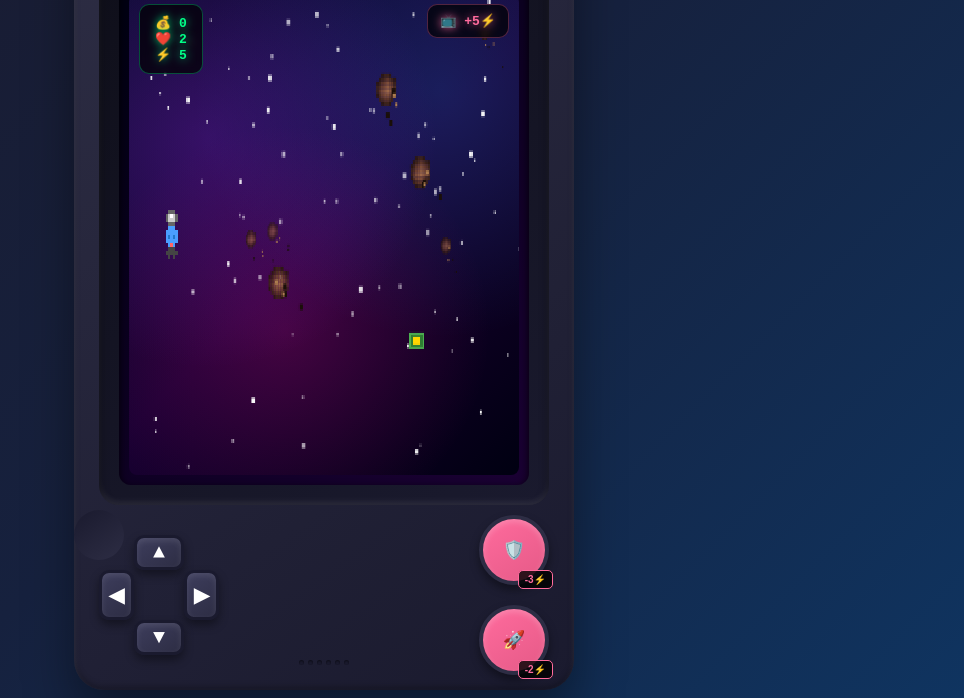
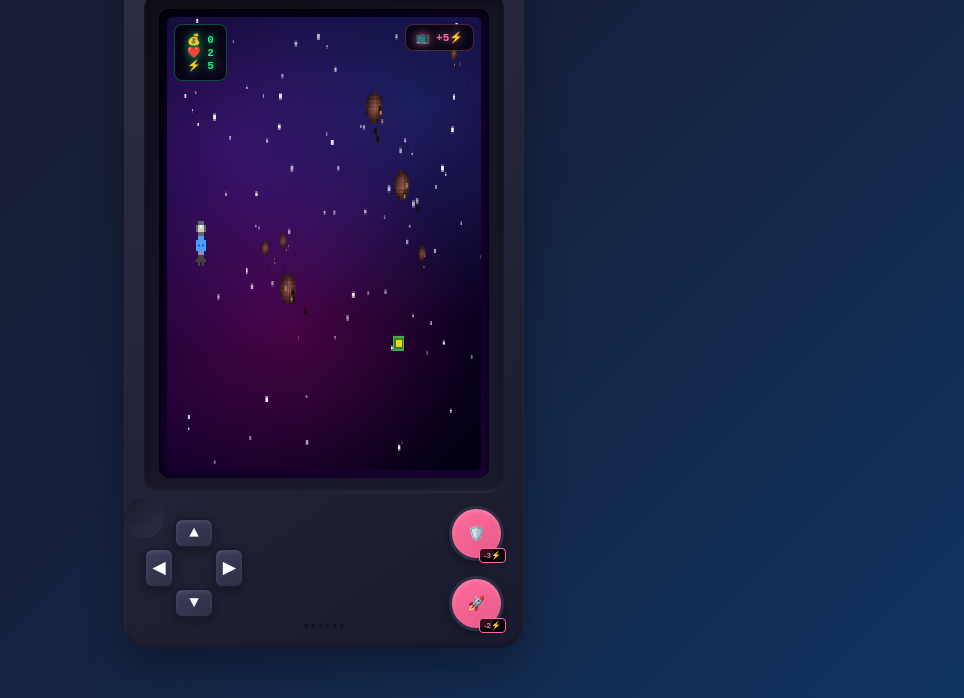
Before and after one commit to nachoglezmur/juego, a plain HTML site: page index.html in a window 1280 px wide. Shown: the part 102-800 px from the top of the page, without its empty margins (316-1280 px from the left). Drawn offline with Linux system fonts and the light colour scheme.

```diff
--- a/index.html
+++ b/index.html
@@ -26,18 +26,18 @@
         }
 
         .console {
-            width: 98vw; /* Increased from 95vw */
-            max-width: 500px; /* Increased from 400px */
-            height: 98vh; /* Increased from 95vh */
-            max-height: 850px; /* Increased from 700px */
+            width: 95vw;
+            max-width: 400px;
+            height: 95vh;
+            max-height: 700px;
             background: linear-gradient(145deg, #2d2d44, #1a1a2e);
-            border-radius: 30px; /* Slightly larger border-radius */
+            border-radius: 25px;
             box-shadow:
-                0 25px 50px rgba(0,0,0,0.4), /* Slightly larger shadow */
-                inset 0 3px 6px rgba(255,255,255,0.1),
-                inset 0 -3px 6px rgba(0,0,0,0.3);
+                0 20px 40px rgba(0,0,0,0.3),
+                inset 0 2px 4px rgba(255,255,255,0.1),
+                inset 0 -2px 4px rgba(0,0,0,0.3);
             position: relative;
-            padding: 25px; /* Increased padding */
+            padding: 20px;
             display: flex;
             flex-direction: column;
         }
@@ -45,31 +45,31 @@
         .console::before {
             content: '';
             position: absolute;
-            top: 15px; /* Adjusted top */
+            top: 10px;
             left: 50%;
             transform: translateX(-50%);
-            width: 80px; /* Wider */
-            height: 5px; /* Thicker */
+            width: 60px;
+            height: 4px;
             background: linear-gradient(90deg, #ff6b9d, #4ecdc4);
-            border-radius: 3px;
+            border-radius: 2px;
         }
 
         .brand {
             text-align: center;
             color: #4ecdc4;
-            font-size: 16px; /* Slightly larger font */
+            font-size: 14px;
             font-weight: bold;
-            margin-bottom: 15px; /* Increased margin */
-            text-shadow: 0 0 12px rgba(78, 205, 196, 0.5);
+            margin-bottom: 10px;
+            text-shadow: 0 0 10px rgba(78, 205, 196, 0.5);
         }
 
         .screen-container {
             background: linear-gradient(145deg, #0f0f1a, #1a1a2e);
-            border-radius: 20px; /* Larger border-radius */
-            padding: 20px; /* Increased padding */
+            border-radius: 15px;
+            padding: 15px;
             box-shadow:
-                inset 0 5px 10px rgba(0,0,0,0.6), /* Slightly larger shadow */
-                inset 0 -3px 6px rgba(255,255,255,0.1);
+                inset 0 4px 8px rgba(0,0,0,0.5),
+                inset 0 -2px 4px rgba(255,255,255,0.1);
             position: relative;
             flex: 1;
             display: flex;
@@ -78,9 +78,9 @@
 
         .screen-bezel {
             background: linear-gradient(135deg, #000011, #1a0033);
-            border-radius: 12px; /* Slightly larger border-radius */
-            padding: 10px; /* Increased padding */
-            box-shadow: inset 0 3px 8px rgba(0,0,0,0.9); /* Slightly larger shadow */
+            border-radius: 10px;
+            padding: 8px;
+            box-shadow: inset 0 2px 6px rgba(0,0,0,0.8);
             flex: 1;
             position: relative;
         }
@@ -93,7 +93,7 @@
                 radial-gradient(circle at 80% 20%, rgba(30, 144, 255, 0.2) 0%, transparent 50%),
                 radial-gradient(circle at 40% 70%, rgba(255, 20, 147, 0.2) 0%, transparent 50%),
                 linear-gradient(135deg, #0a0a2e 0%, #1a0033 50%, #000011 100%);
-            border-radius: 8px; /* Slightly larger border-radius */
+            border-radius: 6px;
             image-rendering: pixelated;
             image-rendering: -moz-crisp-edges;
             image-rendering: crisp-edges;
@@ -101,32 +101,32 @@
 
         .ui-overlay {
             position: absolute;
-            top: 20px; /* Adjusted position */
-            left: 20px; /* Adjusted position */
-            font-size: 13px; /* Larger font */
+            top: 15px;
+            left: 15px;
+            font-size: 11px;
             font-weight: bold;
             color: #00ff88;
-            text-shadow: 0 0 10px rgba(0, 255, 136, 0.8);
+            text-shadow: 0 0 8px rgba(0, 255, 136, 0.8);
             background: rgba(0,0,0,0.7);
-            padding: 10px 15px; /* Increased padding */
-            border-radius: 10px; /* Larger border-radius */
+            padding: 8px 12px;
+            border-radius: 8px;
             border: 1px solid rgba(0, 255, 136, 0.3);
-            backdrop-filter: blur(4px); /* Slightly more blur */
+            backdrop-filter: blur(3px);
         }
 
         .ad-overlay {
             position: absolute;
-            top: 20px; /* Adjusted position */
-            right: 20px; /* Adjusted position */
-            font-size: 13px; /* Larger font */
+            top: 15px;
+            right: 15px;
+            font-size: 11px;
             font-weight: bold;
             color: #ff6b9d;
-            text-shadow: 0 0 10px rgba(255, 107, 157, 0.8);
+            text-shadow: 0 0 8px rgba(255, 107, 157, 0.8);
             background: rgba(0,0,0,0.7);
-            padding: 8px 12px; /* Increased padding */
-            border-radius: 10px; /* Larger border-radius */
+            padding: 6px 10px;
+            border-radius: 8px;
             border: 1px solid rgba(255, 107, 157, 0.3);
-            backdrop-filter: blur(4px); /* Slightly more blur */
+            backdrop-filter: blur(3px);
             cursor: pointer;
             transition: all 0.2s ease;
         }
@@ -137,31 +137,31 @@
         }
 
         .controls {
-            margin-top: 20px; /* Increased margin */
+            margin-top: 15px;
             display: flex;
             justify-content: space-between;
             align-items: center;
-            height: 140px; /* Increased height */
+            height: 120px;
         }
 
         .dpad-container {
             position: relative;
-            width: 120px; /* Larger D-pad container */
-            height: 120px; /* Larger D-pad container */
+            width: 100px;
+            height: 100px;
         }
 
         .dpad {
             position: absolute;
             background: linear-gradient(145deg, #3d3d5c, #2d2d44);
-            border: 3px solid #1a1a2e; /* Thicker border */
+            border: 2px solid #1a1a2e;
             box-shadow:
-                0 5px 10px rgba(0,0,0,0.4),
-                inset 0 3px 6px rgba(255,255,255,0.1);
+                0 4px 8px rgba(0,0,0,0.3),
+                inset 0 2px 4px rgba(255,255,255,0.1);
             display: flex;
             align-items: center;
             justify-content: center;
             color: #fff;
-            font-size: 20px; /* Larger font */
+            font-size: 16px;
             font-weight: bold;
             transition: all 0.1s ease;
             user-select: none;
@@ -170,36 +170,36 @@
         .dpad:active {
             background: linear-gradient(145deg, #4ecdc4, #45b7d1);
             box-shadow:
-                0 3px 6px rgba(0,0,0,0.5),
-                inset 0 2px 4px rgba(255,255,255,0.2);
+                0 2px 4px rgba(0,0,0,0.4),
+                inset 0 1px 2px rgba(255,255,255,0.2);
             transform: scale(0.95);
         }
 
         .dpad-up, .dpad-down {
-            width: 50px; /* Wider */
-            height: 35px; /* Taller */
+            width: 40px;
+            height: 30px;
             left: 50%;
             transform: translateX(-50%);
-            border-radius: 10px; /* Larger border-radius */
+            border-radius: 8px;
         }
 
         .dpad-up { top: 0; }
         .dpad-down { bottom: 0; }
 
         .dpad-left, .dpad-right {
-            width: 35px; /* Wider */
-            height: 50px; /* Taller */
+            width: 30px;
+            height: 40px;
             top: 50%;
             transform: translateY(-50%);
-            border-radius: 10px; /* Larger border-radius */
+            border-radius: 8px;
         }
 
         .dpad-left { left: 0; }
         .dpad-right { right: 0; }
 
         .dpad-center {
-            width: 50px; /* Larger */
-            height: 50px; /* Larger */
+            width: 40px;
+            height: 40px;
             top: 50%;
             left: 50%;
             transform: translate(-50%, -50%);
@@ -211,25 +211,25 @@
         .action-buttons {
             display: flex;
             flex-direction: column;
-            gap: 20px; /* Increased gap */
+            gap: 15px;
             align-items: center;
         }
 
         .action-btn {
-            width: 70px; /* Larger buttons */
-            height: 70px; /* Larger buttons */
+            width: 55px;
+            height: 55px;
             border-radius: 50%;
             background: linear-gradient(145deg, #ff6b9d, #e55a87);
-            border: 4px solid #2d2d44; /* Thicker border */
+            border: 3px solid #2d2d44;
             color: white;
-            font-size: 18px; /* Larger font */
+            font-size: 14px;
             font-weight: bold;
             display: flex;
             align-items: center;
             justify-content: center;
             box-shadow:
-                0 5px 10px rgba(0,0,0,0.4),
-                inset 0 3px 6px rgba(255,255,255,0.2);
+                0 4px 8px rgba(0,0,0,0.3),
+                inset 0 2px 4px rgba(255,255,255,0.2);
             transition: all 0.1s ease;
             position: relative;
         }
@@ -238,8 +238,8 @@
             background: linear-gradient(145deg, #4ecdc4, #45b7d1);
             transform: scale(0.9);
             box-shadow:
-                0 3px 6px rgba(0,0,0,0.5),
-                inset 0 2px 4px rgba(255,255,255,0.3);
+                0 2px 4px rgba(0,0,0,0.4),
+                inset 0 1px 2px rgba(255,255,255,0.3);
         }
 
         .action-btn.disabled {
@@ -250,19 +250,19 @@
 
         .btn-cost {
             position: absolute;
-            bottom: -8px; /* Adjusted position */
-            right: -8px; /* Adjusted position */
+            bottom: -5px;
+            right: -5px;
             background: rgba(0,0,0,0.8);
             color: #ff6b9d;
-            font-size: 10px; /* Larger font */
-            padding: 3px 6px; /* Increased padding */
-            border-radius: 5px; /* Larger border-radius */
+            font-size: 8px;
+            padding: 2px 4px;
+            border-radius: 4px;
             border: 1px solid #ff6b9d;
         }
 
         .shield-effect {
             position: absolute;
-            border: 3px solid #00ff88; /* Thicker border */
+            border: 2px solid #00ff88;
             border-radius: 50%;
             opacity: 0;
             animation: shieldPulse 0.5s ease-out;
@@ -281,13 +281,13 @@
 
         .power-indicator {
             position: absolute;
-            top: 30px; /* Adjusted position */
-            right: 30px; /* Adjusted position */
-            width: 10px; /* Larger */
-            height: 10px; /* Larger */
+            top: 25px;
+            right: 25px;
+            width: 8px;
+            height: 8px;
             background: #00ff88;
             border-radius: 50%;
-            box-shadow: 0 0 12px rgba(0, 255, 136, 0.8); /* Larger shadow */
+            box-shadow: 0 0 10px rgba(0, 255, 136, 0.8);
             animation: pulse 2s infinite;
         }
 
@@ -309,47 +309,47 @@
             justify-content: center;
             color: white;
             text-align: center;
-            border-radius: 8px; /* Larger border-radius */
-            backdrop-filter: blur(12px); /* More blur */
+            border-radius: 6px;
+            backdrop-filter: blur(10px);
         }
 
         .game-over-overlay h2 {
             color: #ff6b9d;
-            font-size: 24px; /* Larger font */
-            margin-bottom: 15px; /* Increased margin */
-            text-shadow: 0 0 12px rgba(255, 107, 157, 0.8);
+            font-size: 18px;
+            margin-bottom: 10px;
+            text-shadow: 0 0 10px rgba(255, 107, 157, 0.8);
         }
 
         .restart-btn {
             background: linear-gradient(135deg, #00ff88, #4ecdc4);
             color: white;
             border: none;
-            padding: 12px 25px; /* Increased padding */
-            font-size: 14px; /* Larger font */
+            padding: 10px 20px;
+            font-size: 12px;
             font-weight: bold;
-            border-radius: 8px; /* Larger border-radius */
-            margin-top: 20px; /* Increased margin */
-            box-shadow: 0 5px 12px rgba(0, 255, 136, 0.3); /* Larger shadow */
+            border-radius: 6px;
+            margin-top: 15px;
+            box-shadow: 0 4px 10px rgba(0, 255, 136, 0.3);
             transition: all 0.2s ease;
         }
 
         .restart-btn:active {
             transform: scale(0.95);
-            box-shadow: 0 3px 8px rgba(0, 255, 136, 0.5);
+            box-shadow: 0 2px 5px rgba(0, 255, 136, 0.5);
         }
 
         .speaker-grille {
             position: absolute;
-            bottom: 25px; /* Adjusted position */
+            bottom: 20px;
             left: 50%;
             transform: translateX(-50%);
             display: flex;
-            gap: 4px; /* Increased gap */
+            gap: 3px;
         }
 
         .speaker-hole {
-            width: 5px; /* Larger */
-            height: 5px; /* Larger */
+            width: 4px;
+            height: 4px;
             background: #1a1a2e;
             border-radius: 50%;
             box-shadow: inset 0 1px 2px rgba(0,0,0,0.5);
@@ -370,20 +370,20 @@
 
         .ad-content {
             background: linear-gradient(145deg, #2d2d44, #1a1a2e);
-            padding: 40px; /* Increased padding */
-            border-radius: 20px; /* Larger border-radius */
+            padding: 30px;
+            border-radius: 15px;
             text-align: center;
             color: white;
             border: 2px solid #ff6b9d;
-            box-shadow: 0 0 25px rgba(255, 107, 157, 0.6); /* Larger shadow */
+            box-shadow: 0 0 20px rgba(255, 107, 157, 0.5);
         }
 
         .ad-progress {
-            width: 250px; /* Wider */
-            height: 12px; /* Taller */
+            width: 200px;
+            height: 10px;
             background: #333;
-            border-radius: 6px; /* Larger border-radius */
-            margin: 20px auto; /* Increased margin */
+            border-radius: 5px;
+            margin: 15px auto;
             overflow: hidden;
         }
 
@@ -797,10 +797,9 @@
                 shield.className = 'shield-effect';
                 shield.style.left = '50%';
                 shield.style.top = '50%';
-                // The size of the shield should scale with the game, not fixed.
-                // Assuming player.radius is the base, adjust as needed for visual effect.
-                shield.style.width = (player.radius * 2 * 1.5) + 'px'; // Example: 1.5x player radius
-                shield.style.height = (player.radius * 2 * 1.5) + 'px';
+                shield.style.transform = 'translate(-50%, -50%)';
+                shield.style.width = '60px';
+                shield.style.height = '60px';
                 document.querySelector('.screen-bezel').appendChild(shield);
 
                 setTimeout(() => {
```
